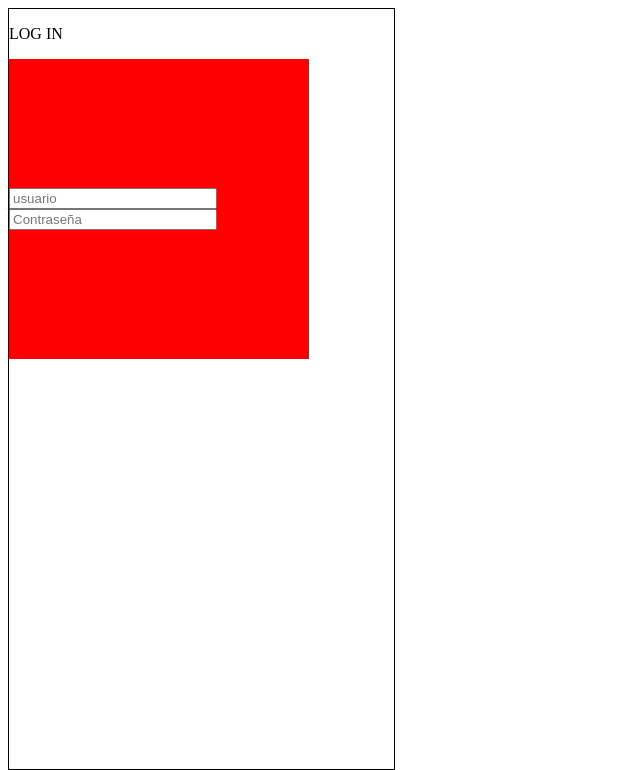
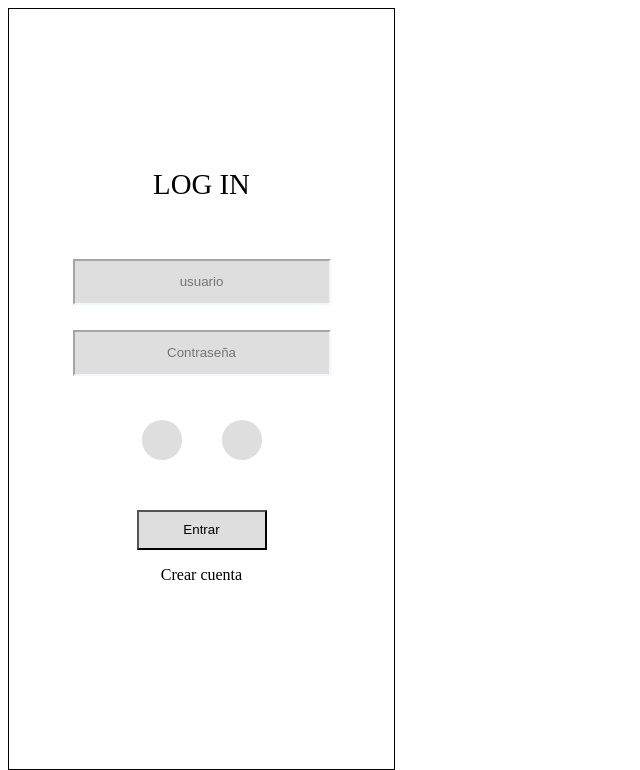
Before and after one commit to Joseale58/Walkies, a website built with Parcel: page dev/index.html in a window 1280 px wide. Shown: the whole page, without its empty margins (0-640 px from the left). Built offline with nearby package versions, Linux system fonts and the light colour scheme.

Commit message:
Vista log in

```diff
--- a/dev/index.html
+++ b/dev/index.html
@@ -8,10 +8,18 @@
     <meta name="viewport" content="width=device-width, initial-scale=1" />
 </head>
     <section class="seccion" id="seccion_1">
-        <div><p>LOG IN</p></div>
+        <div class="login"><p>LOG IN</p></div>
         <div class="contenedores_login">
             <input type="text" placeholder="usuario" name="usuario" id="usuario">
             <input type="password" placeholder="Contraseña" name="contraseña" id="contraseña">
+        </div>
+        <div class="google_apple">
+            <div class="google"></div>
+            <div class="apple"></div>
+        </div>
+        <div class="login_inferior">
+            <button>Entrar</button>
+            <p class="crear_cuenta">Crear cuenta</p>
         </div>
     </section>
     <section class="seccion ocultar" id="seccion_2"></section>
--- a/package.json
+++ b/package.json
@@ -1,5 +1,9 @@
 {
   "devDependencies": {
-    "parcel": "^2.11.0"
+    "parcel": "^2.12.0"
+  },
+  "scripts": {
+    "clean": "rimraf dist",
+    "build": "npm run clean & npx parcel build dev/index.html"
   }
 }
```
Also changed, not shown: dev/css/main.css, dev/css/main.scss (added), 2 other files.
